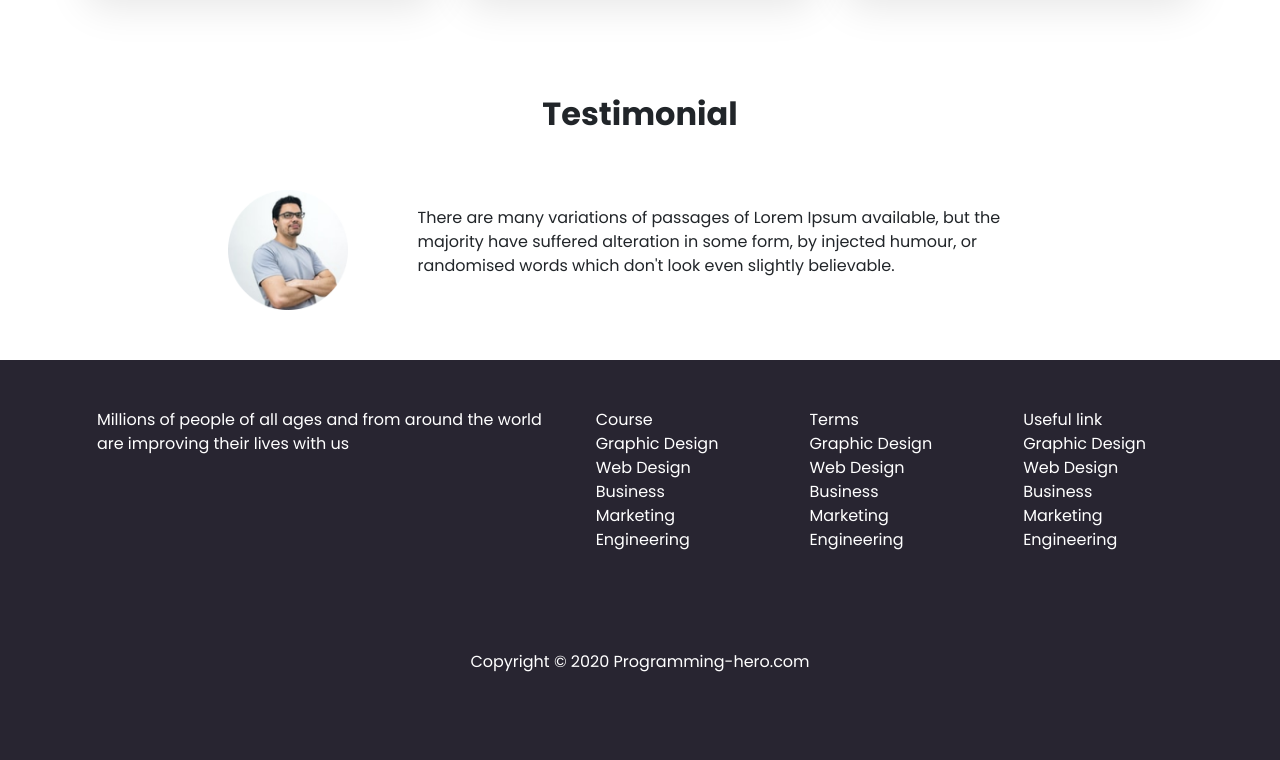
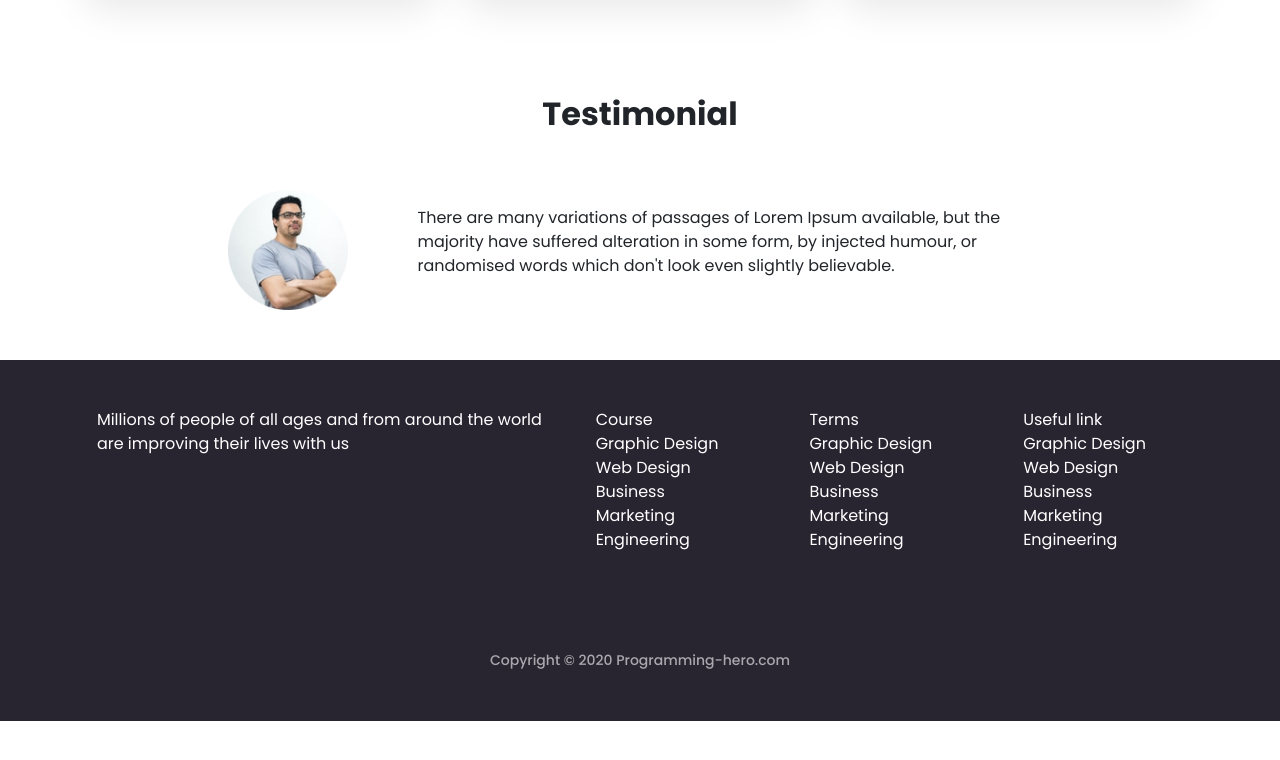
Before and after one commit to Nasim992/e-school, a plain HTML site: page index.html in a window 1280 px wide. Shown: the part 1530-2290 px from the top of the page. After the commit the page ends 2251 px from the top, so only its background shows below. Drawn offline with nearby package versions, Linux system fonts and the light colour scheme.

Commit message:
Complete-E-School-landing-page

```diff
--- a/css/index.css
+++ b/css/index.css
@@ -138,9 +138,9 @@ small{
 /* footer-section starts */
 footer{
     background-color: #282531;
-    height: 400px;
     color:white;
     text-align:justify;
+    background-position: cover;
 }
 footer li{
 list-style-type: none;
@@ -152,5 +152,8 @@ font-weight: 400;
 footer li a:hover{
 color: #fff;
 }
-
+footer span {
+    color:rgba(255, 255, 255, 0.603);
+    padding-bottom:50px;
+}
 /* footer-section ends */
--- a/index.html
+++ b/index.html
@@ -227,9 +227,9 @@
                     <li><a href="#">Engineering </a></li>
                 </div>
             </div>
+        </div>
+        <span class="d-flex justify-content-center"><small>Copyright &copy 2020 Programming-hero.com</small></span>
 
-        </div>
-        <span class="d-flex justify-content-center">Copyright &copy 2020 Programming-hero.com</span>
     </footer>
 
 
```
